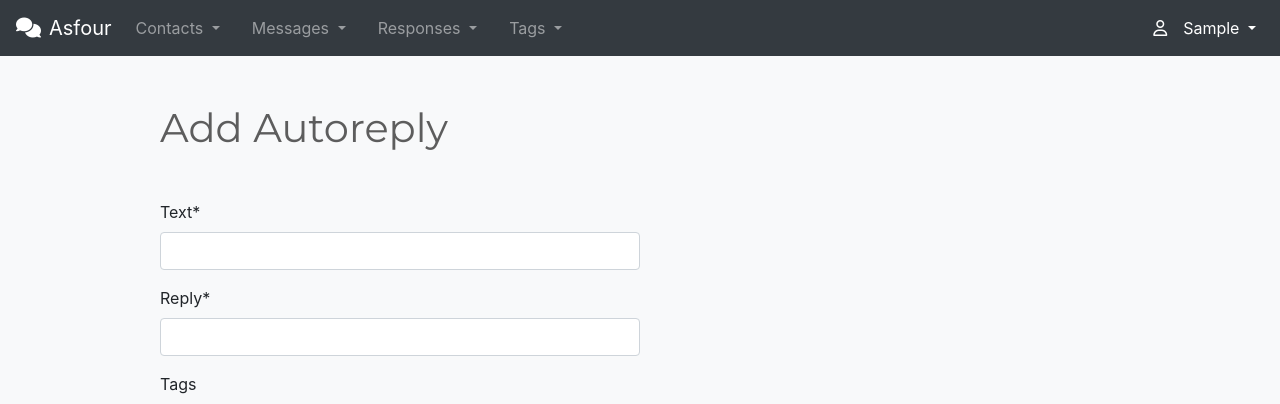
After one commit to acounsel/asfour, a Django app: page /autoreplies/add/ in a window 1280 px wide. The commit adds this page. Shown: the top 404 px of the page. Run offline with Django 3.2, Linux system fonts and the light colour scheme; the visitor is signed in with stand-in values (Sample User, id 1); data that the repository does not hold is empty; parts of the project's set-up code (start-up, migrations or seed data) failed here and were passed over; some libraries are stand-ins or nearby versions.

Commit message:
autoreply improvements

```diff
--- a/messenger/models.py
+++ b/messenger/models.py
@@ -35,8 +35,8 @@ class Organization(models.Model):
             self.twilio_secret, self.phone
 
     def get_response_msg(self, text):
-        for reply in org.autoreply_set.all():
-            if text == reply.text:
+        for reply in self.autoreply_set.all():
+            if text.lower() == reply.text.lower():
                 return reply.reply
         return self.response_msg
 
@@ -201,7 +201,7 @@ class Message(models.Model):
         kwargs = {
             'from_':phone,
             'status_callback': '{}{}'.format(
-                'https://www.asfour.com',
+                'https://www.3asfour.com',
                 reverse('status-callback', kwargs={
                     'pk':self.organization.id
                 }),
--- a/messenger/templates/addins/navbar.html
+++ b/messenger/templates/addins/navbar.html
@@ -33,6 +33,8 @@
         </a>
         <div class="dropdown-menu" aria-labelledby="navbarDropdownMenuLink">
           <a class="dropdown-item" href="{% url 'response-list' %}">View Responses</a>
+          <a class="dropdown-item" href="{% url 'autoreply-list' %}">Manage Autoreplies</a>
+          <a class="dropdown-item" href="{% url 'autoreply-create' %}">Add Autoreply</a>
         </div>
       </li>
       <li class="nav-item dropdown mr-auto">
--- /dev/null
+++ b/messenger/templates/messenger/autoreply_form.html
@@ -0,0 +1,5 @@
+{% extends 'base.html' %}
+{% block body %}
+<h1>Add Autoreply</h1>
+{% include 'addins/form.html' %}
+{% endblock %}
--- a/messenger/templates/messenger/message_list.html
+++ b/messenger/templates/messenger/message_list.html
@@ -4,6 +4,7 @@
   <h1>Message List</h1>
   <h2><a href=""><i class="fas fa-download pr-4"></i></a></h2>
 </div>
+<a href="{% url 'message-create' %}">Add Message</a>
 <div class="card mt-5 table-responsive">
   <table class="table" data-sorting="true">
     <thead>
--- a/messenger/urls.py
+++ b/messenger/urls.py
@@ -41,6 +41,7 @@ urlpatterns = [
     ])),
     path('autoreplies/', include([
         path('', views.AutoreplyList.as_view(), name='autoreply-list'),
+        path('add/',views.AutoreplyCreate.as_view(), name='autoreply-create'),
     ])),
     path('status-callback/<int:pk>', views.StatusCallback.as_view(), name='status-callback'),
     path('response/<medium>/<int:pk>/', views.HarvestResponse.as_view(), name='harvest-response'),
--- a/messenger/views.py
+++ b/messenger/views.py
@@ -475,6 +475,8 @@ class ResponseExport(ResponseList):
 
 class AutoreplyView(View):
     model = Autoreply
+    fields = ('text', 'reply', 'tags')
+    success_url = reverse_lazy('autoreply-list')
 
 class AutoreplyCreate(AutoreplyView, OrgCreateView):
     pass
```
